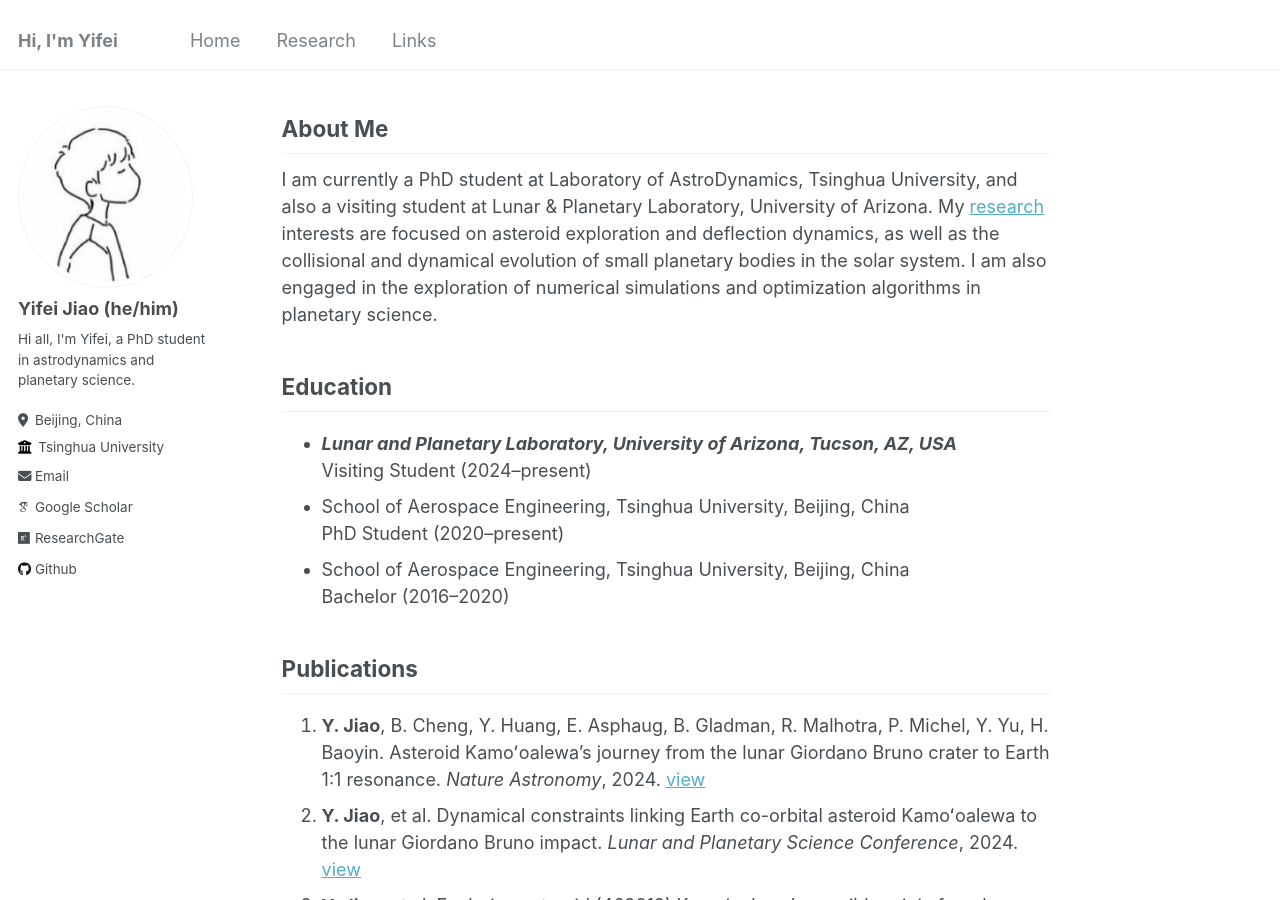
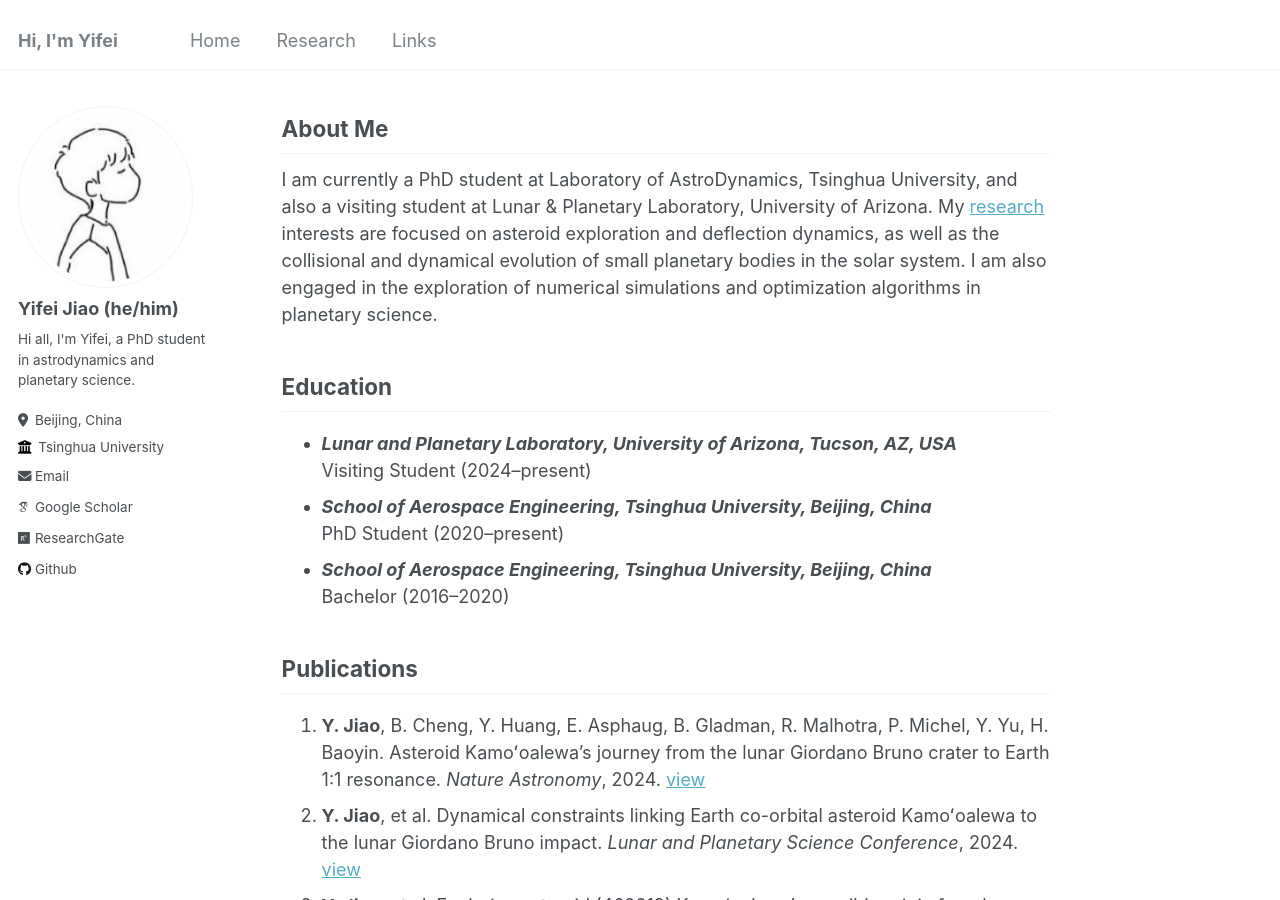
Before and after one commit to jiaoyf-thu/jiaoyf-thu.github.io, a Jekyll site: the page built from _pages/about.md, in a window 1280 px wide and 900 px high. Built offline with Jekyll 4.4.1, drawn with Linux system fonts in a browser that asks for light colours; some web fonts are replaced.

```diff
--- a/_pages/about.md
+++ b/_pages/about.md
@@ -15,9 +15,9 @@ I am currently a PhD student at Laboratory of AstroDynamics, Tsinghua University
 
 + ***Lunar and Planetary Laboratory, University of Arizona, Tucson, AZ, USA***<br />
   Visiting Student (2024--present)
-+ School of Aerospace Engineering, Tsinghua University, Beijing, China<br />
++ ***School of Aerospace Engineering, Tsinghua University, Beijing, China***<br />
   PhD Student (2020--present)
-+ School of Aerospace Engineering, Tsinghua University, Beijing, China<br />
++ ***School of Aerospace Engineering, Tsinghua University, Beijing, China***<br />
   Bachelor (2016--2020)
 
 ## Publications
```
